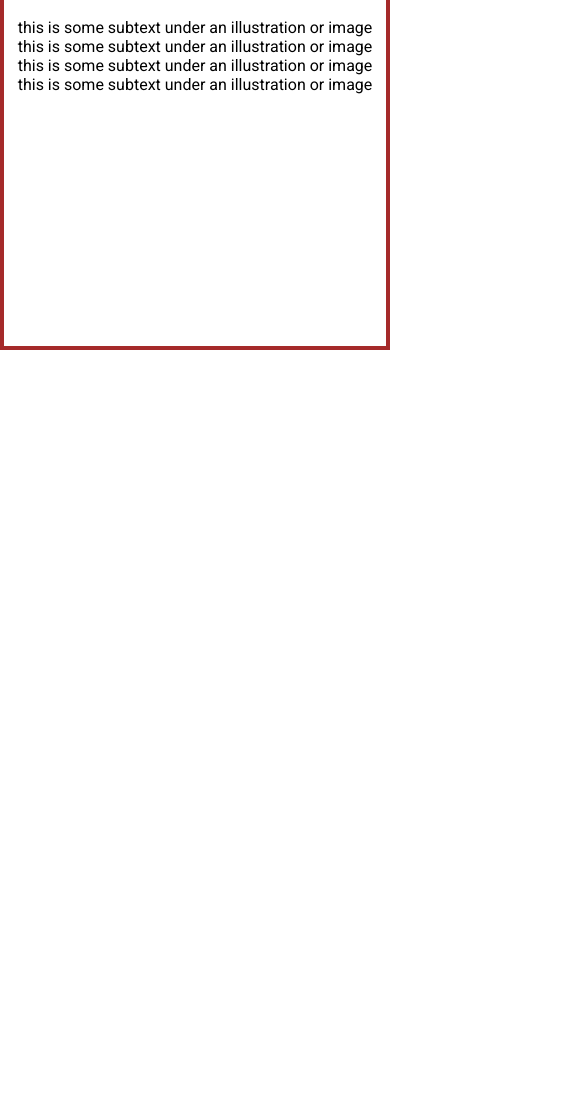
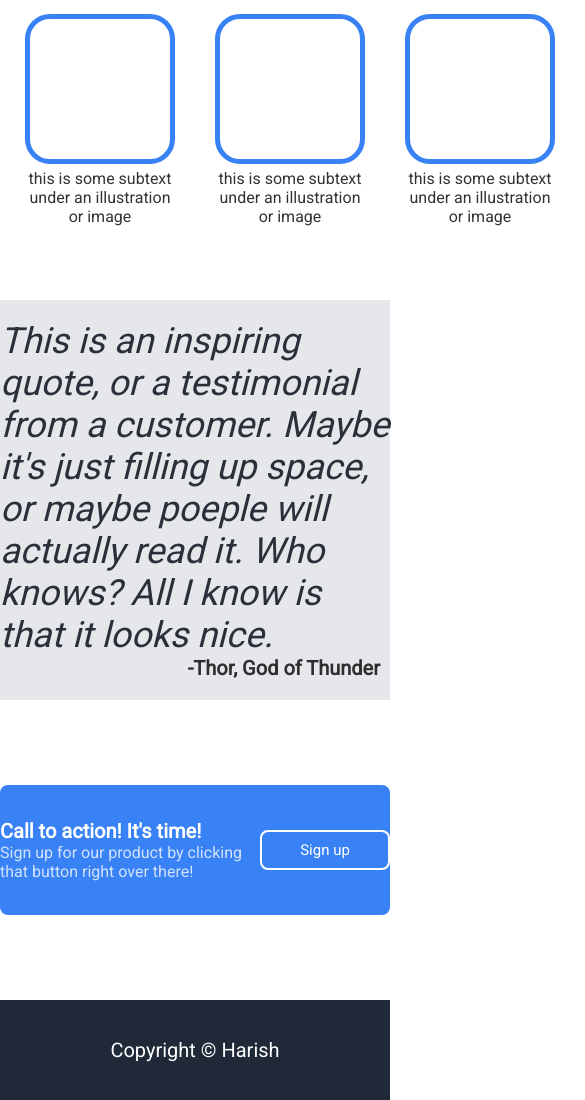
Before and after one commit to hxrish/landing-page, a plain HTML site: page html/index.html in a window 390 px wide. Shown: the part 676-1776 px from the top of the page, 585 px wide, since content can reach past the window. Before the commit the page ends 1026 px from the top, so only its background shows below. Drawn offline with Linux system fonts and the light colour scheme.

Commit message:
Unresponsive landing-page

```diff
--- a/css/style.css
+++ b/css/style.css
@@ -80,8 +80,8 @@ ul{
 
 .main-right{
     display: flex;
- /* border: 2px solid red;  */
-    width: 500px;
+  /* border: 2px solid red;  */
+    width: 350px;
     height : auto;
     flex-basis: 80%;
     align-items: center;
@@ -125,8 +125,8 @@ ul{
 
 .main-2{
     width: 100%;
-    height: 500px;
-    border: 4px solid brown;
+    height: 450px;
+    /* border: 4px solid brown; */
     display: flex;
     flex-direction: column;
     align-items: center;
@@ -138,3 +138,128 @@ ul{
     font-weight: bold;
     color: #1f2937;
 }
+
+.image-rail{
+    width: 800px;
+    height: auto;
+    /* border: 2px solid green; */
+    display: flex;
+    justify-content: space-evenly;
+}
+
+.image-container1{
+    width: 150px;
+}
+
+.container-1{
+    width: 150px;
+    height: 150px;
+    border: 5px solid #3882f6;
+    border-radius: 25px;
+
+}
+
+.pcontainer{
+    height: auto;
+    width: 150px;
+    /* border: 5px solid red; */
+    overflow: hidden;
+    text-align: center;
+    margin-top: 5px;
+}
+
+.pcontainer p{
+    width: 100%;
+    height: 100%;
+    opacity: 0.8;
+}
+
+.main3{
+    width: 100%;
+    height: 400px;
+    background-color: #E5E7EB;
+    display: flex;
+    justify-content: center;
+    align-items: center;
+}
+
+.main3container{
+    width: 800px;
+}
+
+.main3container .notp{
+    font-size: 36px;
+    font-style: italic;
+    color:  rgb(22, 29, 39);
+    opacity: 90%;
+    font-weight: 100;
+}
+
+.quotecredit{
+    width: 100%;
+    display: flex;
+    justify-content: flex-end;
+}
+
+.quotecredit p{
+    font-size: 20px;
+    font-weight: bold;
+    margin-right: 10px;
+    opacity: 80%;
+}
+
+.main4{
+    width: 100%;
+    height: 300px;
+    display: flex;
+    justify-content: center;
+    align-items: center;
+    /* border: 2px solid grey; */
+}
+
+.main4bluebox{
+    background-color: #3882f6;
+    width: 800px;
+    height: 130px;
+    border-radius: 8px;
+    display: flex;
+    /* flex-direction: column; */
+    justify-content: space-around;
+    align-items: center;
+}
+
+.white-text{
+    color: #fff;
+    font-size: 20px;
+    font-weight: bold;
+}
+
+.opaque-white-text{
+    color: #fff;
+    opacity: 77%;
+}
+
+.white-border{
+    width: 130px;
+    height: 40px;
+    background-color: #3882f6;
+    border: 2px solid #fff;
+    color: #fff;
+    font-family: Roboto;
+    font-size: 15px;
+    border-radius: 8px;
+}
+
+.footer{
+    width: 100%;
+    height: 100px;
+    background-color: #1f2937;
+    display: flex;
+    justify-content: center;
+    align-items: center;
+}
+
+.footer p{
+    color: white;
+    font-size: 20px;
+}
--- a/html/index.html
+++ b/html/index.html
@@ -1,5 +1,6 @@
 <!DOCTYPE html>
 <html lang="en">
+
 <head>
   <meta charset="UTF-8" />
   <meta http-equiv="X-UA-Compatible" content="IE=edge" />
@@ -7,11 +8,12 @@
   <title>Fly Pizza</title>
   <link rel="stylesheet" href="../css/style.css" />
 </head>
+
 <body>
   <div class="main">
     <header>
       <nav>
-          <div class="logo-text">Fly Pizza</div>
+        <div class="logo-text">Header Logo</div>
         <ul>
           <li>header link one</li>
           <li>header link two</li>
@@ -21,7 +23,8 @@
     </header>
     <div class="main-1">
       <div class="main-big">
-          <div class="main-left"><h1>
+        <div class="main-left">
+          <h1>
             <div class="main-text">
               This website is awesome
             </div>
@@ -31,7 +34,9 @@
             </p>
             <button type="submit" class="main-leftbtn">Sign up</button>
         </div>
-          <div class="main-right"><div class="right-image"><img src="../images/cooking-dapizza.jpg" alt="" class="image"></div></div>
+        <div class="main-right">
+          <div class="right-image"><img src="../images/cooking-dapizza.jpg" alt="" class="image"></div>
+        </div>
       </div>
     </div>
     <div class="main-2">
@@ -39,24 +44,46 @@
         Some random information
       </div>
       <div class="image-rail">
-          <div class="imgmrail1">
-            <div class="img_container"></div>
+        <div class="image-container1">
+          <div class="container-1"></div>
+          <div class="pcontainer">
             <p>this is some subtext under an illustration or image</p>
           </div>
-          <div class="imgmrail2">
-            <div class="img_container"></div>
+        </div>
+        <div class="image-container1">
+          <div class="container-1"></div>
+          <div class="pcontainer">
             <p>this is some subtext under an illustration or image</p>
           </div>
-          <div class="imgmrail3">
-            <div class="img_container"></div>
+        </div>
+        <div class="image-container1">
+          <div class="container-1"></div>
+          <div class="pcontainer">
             <p>this is some subtext under an illustration or image</p>
           </div>
-          <div class="imgmrail4">
-            <div class="img_container"></div>
+        </div>
+        <div class="image-container1">
+          <div class="container-1"></div>
+          <div class="pcontainer">
             <p>this is some subtext under an illustration or image</p>
           </div>
         </div>
       </div>
     </div>
+    <div class="main3">
+      <div class="main3container">
+        <p class="notp">This is an inspiring quote, or a testimonial from a customer. Maybe it's just filling up space, or maybe poeple will actually read it. Who knows? All I know is that it looks nice.</p>
+        <div class="quotecredit"><p>-Thor, God of Thunder</p></div>
+      </div>
+    </div>
+    <div class="main4">
+      <div class="main4bluebox">
+        <div class="4text-box"><p class="white-text">Call to action! It's time!</p><p class="opaque-white-text">Sign up for our product by clicking that button right over there!</p></div>
+        <div class="signup-box"><button type="submit" class="white-border">Sign up</button></div>
+      </div>
+    </div>
+    <div class="footer"><p>Copyright © Harish</p></div>
+  </div>
 </body>
+
 </html>
```
Lines whose indentation alone changed are shown as unchanged.
